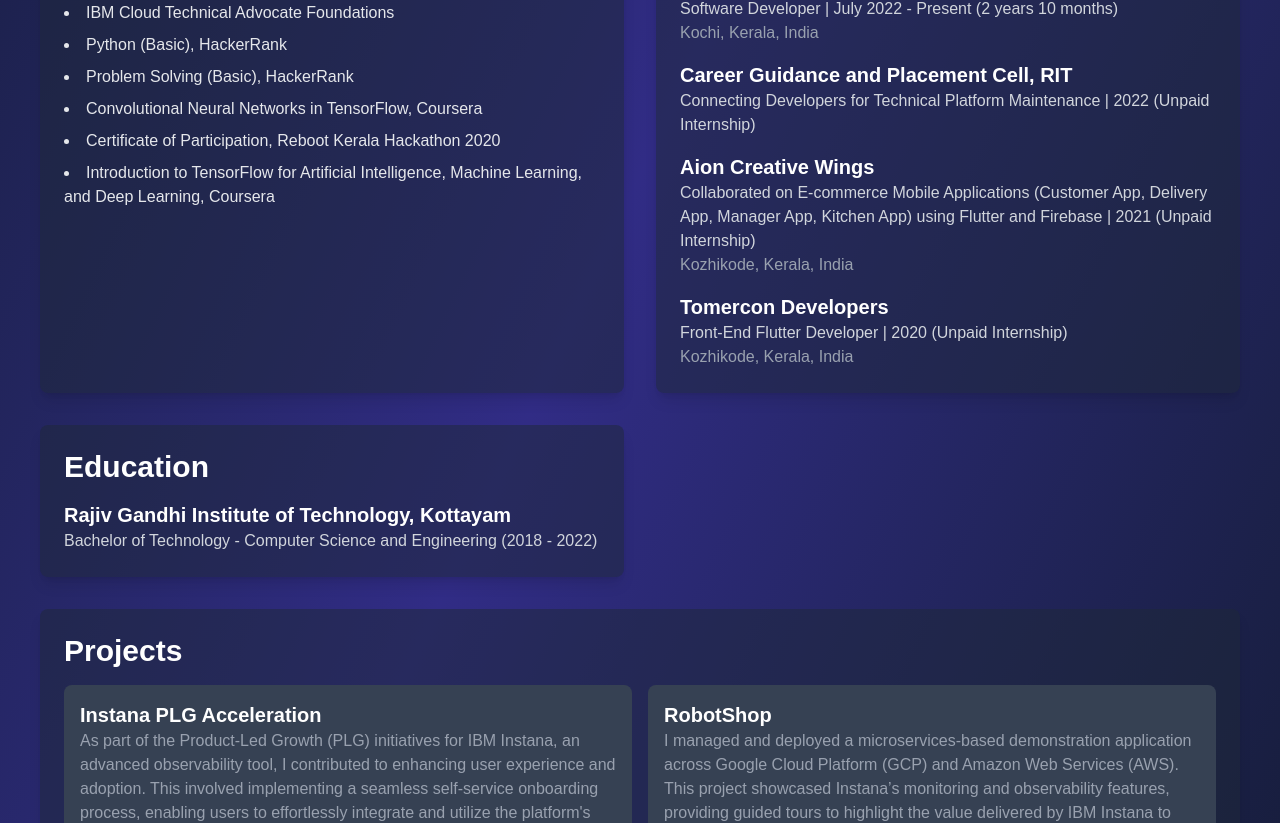
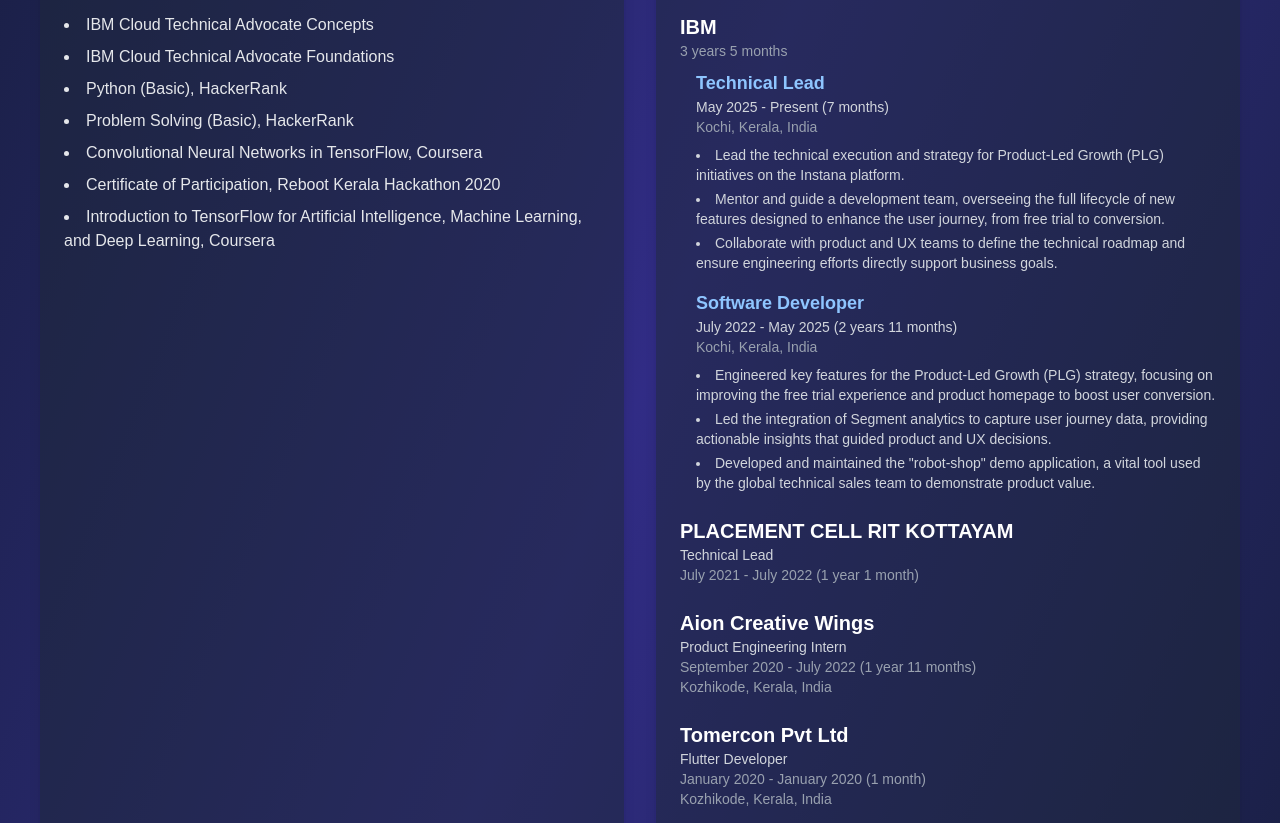
Before and after one commit to irfadkp/irfadkp.github.io, a React (Vite) app: page / in a window 1280 px wide. Shown: the part 1191-2014 px from the top of the page. Built offline with nearby package versions, Linux system fonts and the light colour scheme.

Commit message:
Update portfolio with LinkedIn data: Tech Lead role, detailed experience, and top skills

```diff
--- a/src/App.jsx
+++ b/src/App.jsx
@@ -15,7 +15,7 @@
             Irfad K P
           </h1>
           <p className="text-xl text-gray-300 mb-6">
-            Software Developer at IBM ISL | Kochi, Kerala, India
+            Tech Lead at IBM ISL | Kochi, Kerala, India
           </p>
           <div className="flex justify-center gap-6 mb-8">
             <a href="https://github.com/irfadkp" className="text-blue-400 hover:text-purple-500 transition-colors">GitHub</a>
@@ -46,7 +46,7 @@
         <section id="skills" className="bg-gray-800/50 p-6 rounded-lg shadow-lg">
           <h2 className="text-3xl font-bold mb-4">Top Skills</h2>
           <div className="flex flex-wrap gap-3">
-            {["Java","React","Docker","Jenkins","Kuebernetes","Git","Dart & Flutter", "Python", "HTML & CSS", "CI/CD", "Figma", "SQL"].map((skill) => (
+            {["Helm (Software)", "Software Observability", "OpenTelemetry", "Java", "React", "Docker", "Jenkins", "Kubernetes", "Git", "Dart & Flutter", "Python", "HTML & CSS", "CI/CD", "Figma", "SQL"].map((skill) => (
               <span
                 key={skill}
                 className="px-3 py-1 bg-blue-500/20 rounded-full text-blue-300 hover:bg-purple-500/30 transition-colors duration-300"
@@ -78,25 +78,52 @@
         {/* Experience Section */}
         <section id="experience" className="bg-gray-800/50 p-6 rounded-lg shadow-lg">
           <h2 className="text-3xl font-bold mb-4">Experience</h2>
-          <div className="space-y-4">
+          <div className="space-y-6">
             <div>
               <h3 className="text-xl font-bold">IBM</h3>
-              <p className="text-gray-300">Software Developer | July 2022 - Present (2 years 10 months)</p>
-              <p className="text-gray-400">Kochi, Kerala, India</p>
+              <p className="text-gray-400 text-sm mb-2">3 years 5 months</p>
+
+              <div className="ml-4 mb-4">
+                <h4 className="text-lg font-semibold text-blue-300">Technical Lead</h4>
+                <p className="text-gray-300 text-sm">May 2025 - Present (7 months)</p>
+                <p className="text-gray-400 text-sm mb-2">Kochi, Kerala, India</p>
+                <ul className="list-disc list-inside text-gray-300 text-sm space-y-1">
+                  <li>Lead the technical execution and strategy for Product-Led Growth (PLG) initiatives on the Instana platform.</li>
+                  <li>Mentor and guide a development team, overseeing the full lifecycle of new features designed to enhance the user journey, from free trial to conversion.</li>
+                  <li>Collaborate with product and UX teams to define the technical roadmap and ensure engineering efforts directly support business goals.</li>
+                </ul>
+              </div>
+
+              <div className="ml-4">
+                <h4 className="text-lg font-semibold text-blue-300">Software Developer</h4>
+                <p className="text-gray-300 text-sm">July 2022 - May 2025 (2 years 11 months)</p>
+                <p className="text-gray-400 text-sm mb-2">Kochi, Kerala, India</p>
+                <ul className="list-disc list-inside text-gray-300 text-sm space-y-1">
+                  <li>Engineered key features for the Product-Led Growth (PLG) strategy, focusing on improving the free trial experience and product homepage to boost user conversion.</li>
+                  <li>Led the integration of Segment analytics to capture user journey data, providing actionable insights that guided product and UX decisions.</li>
+                  <li>Developed and maintained the "robot-shop" demo application, a vital tool used by the global technical sales team to demonstrate product value.</li>
+                </ul>
+              </div>
             </div>
+
             <div>
-              <h3 className="text-xl font-bold">Career Guidance and Placement Cell, RIT</h3>
-              <p className="text-gray-300">Connecting Developers for Technical Platform Maintenance | 2022 (Unpaid Internship)</p>
+              <h3 className="text-xl font-bold">PLACEMENT CELL RIT KOTTAYAM</h3>
+              <p className="text-gray-300 text-sm">Technical Lead</p>
+              <p className="text-gray-400 text-sm">July 2021 - July 2022 (1 year 1 month)</p>
             </div>
+
             <div>
               <h3 className="text-xl font-bold">Aion Creative Wings</h3>
-              <p className="text-gray-300">Collaborated on E-commerce Mobile Applications (Customer App, Delivery App, Manager App, Kitchen App) using Flutter and Firebase | 2021 (Unpaid Internship)</p>
-              <p className="text-gray-400">Kozhikode, Kerala, India</p>
+              <p className="text-gray-300 text-sm">Product Engineering Intern</p>
+              <p className="text-gray-400 text-sm">September 2020 - July 2022 (1 year 11 months)</p>
+              <p className="text-gray-400 text-sm">Kozhikode, Kerala, India</p>
             </div>
+
             <div>
-              <h3 className="text-xl font-bold">Tomercon Developers</h3>
-              <p className="text-gray-300">Front-End Flutter Developer | 2020 (Unpaid Internship)</p>
-              <p className="text-gray-400">Kozhikode, Kerala, India</p>
+              <h3 className="text-xl font-bold">Tomercon Pvt Ltd</h3>
+              <p className="text-gray-300 text-sm">Flutter Developer</p>
+              <p className="text-gray-400 text-sm">January 2020 - January 2020 (1 month)</p>
+              <p className="text-gray-400 text-sm">Kozhikode, Kerala, India</p>
             </div>
           </div>
         </section>
```
